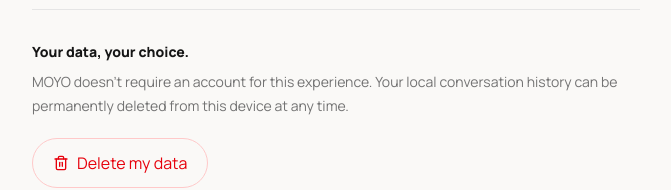
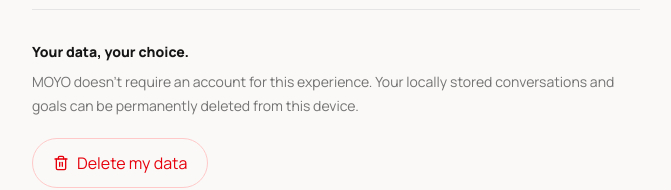
Before and after one commit to kaycee3y/moyo, a Next.js app: page /history in a window 1280 px wide. Shown: the part 351-541 px from the top of the page, without its empty margins (304-975 px from the left). Built offline with nearby package versions, Linux system fonts and the light colour scheme.

Commit message:
feat: restore conversations from history

```diff
--- a/app/history/page.tsx
+++ b/app/history/page.tsx
@@ -17,6 +17,10 @@
   useEffect(() => {
     setConversations(getConversations());
   }, []);
+
+  function openConversation(id: string) {
+    router.push(`/chat?id=${id}`);
+  }
 
   function deleteData() {
     deleteAllMoyoData();
@@ -64,6 +68,7 @@
                 .map((conversation) => (
                   <button
                     key={conversation.id}
+                    onClick={() => openConversation(conversation.id)}
                     className="flex w-full items-center justify-between rounded-[1.5rem] bg-white p-5 text-left shadow-sm transition hover:scale-[1.01]"
                   >
                     <div className="min-w-0">
@@ -86,7 +91,6 @@
           </div>
         </section>
 
-        {/* Privacy */}
         <section className="border-t border-neutral-200 py-8">
           <p className="text-sm font-extrabold">
             Your data, your choice.
@@ -94,8 +98,8 @@
 
           <p className="mt-2 text-sm leading-6 text-neutral-500">
             MOYO doesn't require an account for this experience.
-            Your local conversation history can be permanently
-            deleted from this device at any time.
+            Your locally stored conversations and goals can be
+            permanently deleted from this device.
           </p>
 
           <button
@@ -107,7 +111,6 @@
           </button>
         </section>
 
-        {/* Confirmation */}
         {showDelete && (
           <div className="fixed inset-0 z-50 flex items-end justify-center bg-black/30 p-4 sm:items-center">
             <div className="w-full max-w-md rounded-[2rem] bg-white p-7 shadow-2xl">
```
